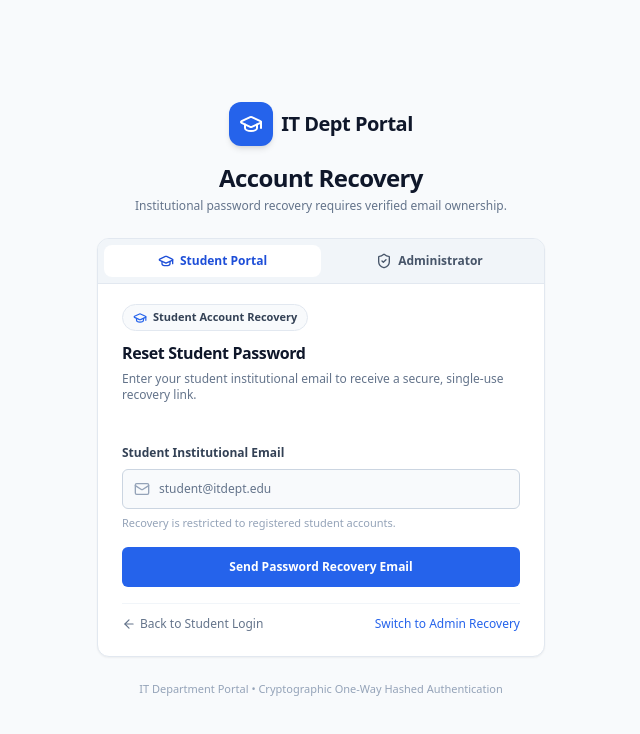
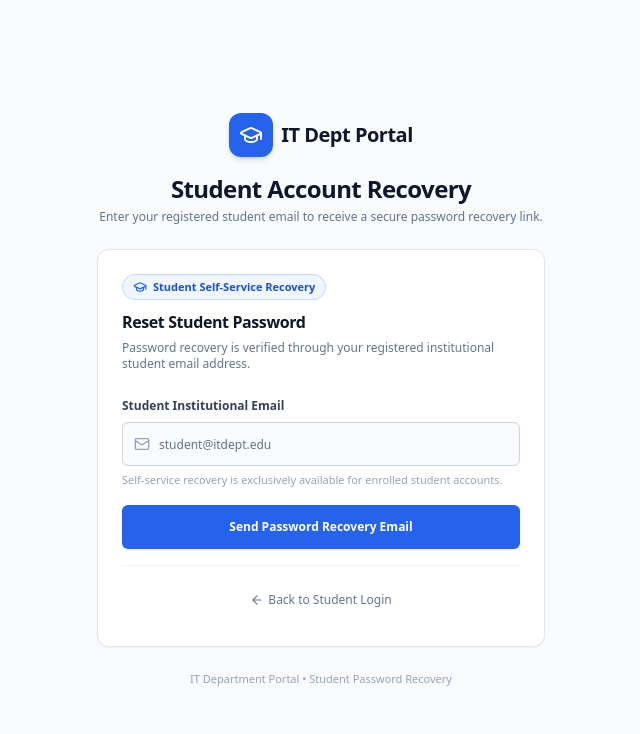
Before and after one commit to marksunga/SURVEY-SYSTEM-, a Next.js app: page /auth/forgot-password in a window 1280 px wide. Shown: the top 734 px of the page, without its empty margins (319-959 px from the left). Built offline with nearby package versions, Linux system fonts and the light colour scheme.

Commit message:
feat(auth): remove administrator self-service account recovery and scope recovery strictly to students

```diff
--- a/app/auth/forgot-password/page.tsx
+++ b/app/auth/forgot-password/page.tsx
@@ -1,8 +1,7 @@
 'use client';
 
-import { useState, Suspense } from 'react';
+import { useState } from 'react';
 import Link from 'next/link';
-import { useSearchParams } from 'next/navigation';
 import { forgotPasswordAction } from '@/app/actions/auth';
 import { Button } from '@/components/ui/button';
 import { Input } from '@/components/ui/input';
@@ -14,16 +13,10 @@ import {
   ArrowLeft,
   CheckCircle2,
   AlertCircle,
-  ShieldCheck,
-  ShieldAlert,
   Lock,
 } from 'lucide-react';
 
-function ForgotPasswordContent() {
-  const searchParams = useSearchParams();
-  const initialPortal = searchParams.get('portal') === 'admin' ? 'admin' : 'student';
-
-  const [activePortal, setActivePortal] = useState<'student' | 'admin'>(initialPortal);
+export default function ForgotPasswordPage() {
   const [email, setEmail] = useState('');
   const [submitted, setSubmitted] = useState(false);
   const [submittedEmail, setSubmittedEmail] = useState('');
@@ -35,9 +28,7 @@ function ForgotPasswordContent() {
     setLoading(true);
     setError(null);
 
-    formData.set('portal', activePortal);
     const enteredEmail = (formData.get('email') as string)?.trim();
-
     const res = await forgotPasswordAction(formData);
     setLoading(false);
 
@@ -48,12 +39,10 @@ function ForgotPasswordContent() {
       setSubmittedEmail(enteredEmail);
       setMessage(
         res.message ||
-          'A secure recovery link has been dispatched to your institutional email. Please check your inbox within 20 minutes.'
+          'A secure recovery link has been dispatched to your student email. Please check your inbox within 20 minutes.'
       );
     }
   }
-
-  const isStudent = activePortal === 'student';
 
   return (
     <div className="min-h-screen bg-slate-50 flex flex-col justify-center py-12 px-4 sm:px-6 lg:px-8">
@@ -64,71 +53,26 @@ function ForgotPasswordContent() {
           </div>
           <span className="text-xl font-bold text-slate-900 tracking-tight">IT Dept Portal</span>
         </Link>
-        <h1 className="text-2xl font-extrabold text-slate-900 tracking-tight">Account Recovery</h1>
+        <h1 className="text-2xl font-extrabold text-slate-900 tracking-tight">
+          Student Account Recovery
+        </h1>
         <p className="mt-1 text-xs text-slate-500">
-          Institutional password recovery requires verified email ownership.
+          Enter your registered student email to receive a secure password recovery link.
         </p>
       </div>
 
       <div className="mt-6 sm:mx-auto sm:w-full sm:max-w-md">
         <Card className="border-slate-200 bg-white shadow-sm overflow-hidden">
-          {/* Recovery Portal Role Selector Tabs */}
-          {!submitted && (
-            <div className="grid grid-cols-2 p-1.5 bg-slate-100 border-b border-slate-200">
-              <button
-                type="button"
-                onClick={() => {
-                  setActivePortal('student');
-                  setError(null);
-                }}
-                className={`py-2 px-3 text-xs font-semibold rounded-lg flex items-center justify-center gap-1.5 transition-all ${
-                  isStudent
-                    ? 'bg-white text-blue-700 shadow-xs'
-                    : 'text-slate-600 hover:text-slate-900 hover:bg-slate-200/60'
-                }`}
-              >
-                <GraduationCap className="h-4 w-4" />
-                <span>Student Portal</span>
-              </button>
-              <button
-                type="button"
-                onClick={() => {
-                  setActivePortal('admin');
-                  setError(null);
-                }}
-                className={`py-2 px-3 text-xs font-semibold rounded-lg flex items-center justify-center gap-1.5 transition-all ${
-                  !isStudent
-                    ? 'bg-slate-900 text-white shadow-xs'
-                    : 'text-slate-600 hover:text-slate-900 hover:bg-slate-200/60'
-                }`}
-              >
-                <ShieldCheck className="h-4 w-4" />
-                <span>Administrator</span>
-              </button>
-            </div>
-          )}
-
-          <CardHeader className="pb-3 pt-5">
-            <div className="inline-flex items-center gap-1.5 px-2.5 py-1 rounded-full text-[11px] font-semibold w-fit mb-1 border bg-slate-50 text-slate-700 border-slate-200">
-              {isStudent ? (
-                <>
-                  <GraduationCap className="h-3.5 w-3.5 text-blue-600" />
-                  <span>Student Account Recovery</span>
-                </>
-              ) : (
-                <>
-                  <ShieldCheck className="h-3.5 w-3.5 text-amber-600" />
-                  <span>Administrator Account Recovery</span>
-                </>
-              )}
+          <CardHeader className="pb-3 pt-6">
+            <div className="inline-flex items-center gap-1.5 px-2.5 py-1 rounded-full text-[11px] font-semibold w-fit mb-1 border bg-blue-50 text-blue-700 border-blue-200">
+              <GraduationCap className="h-3.5 w-3.5 text-blue-600" />
+              <span>Student Self-Service Recovery</span>
             </div>
             <CardTitle className="text-base text-slate-900">
-              {isStudent ? 'Reset Student Password' : 'Reset Administrator Password'}
+              Reset Student Password
             </CardTitle>
             <CardDescription className="text-xs text-slate-500">
-              {isStudent
-                ? 'Enter your student institutional email to receive a secure, single-use recovery link.'
-                : 'Enter your administrator institutional email to receive authorized recovery credentials.'}
+              Password recovery is verified through your registered institutional student email address.
             </CardDescription>
           </CardHeader>
 
@@ -149,21 +93,15 @@ function ForgotPasswordContent() {
                     <span>Email Verification Enforced</span>
                   </div>
                   <p className="text-[11px] text-slate-600 leading-relaxed">
-                    For your security, accounts cannot be recovered without clicking the link delivered to{' '}
+                    For your security, accounts cannot be recovered without opening the link delivered to{' '}
                     <strong>{submittedEmail}</strong>. The reset link is single-use and will expire in 20 minutes.
                   </p>
                 </div>
 
                 <div className="pt-4 flex flex-col gap-2">
-                  {isStudent ? (
-                    <Button asChild className="w-full bg-blue-600 hover:bg-blue-500 text-white text-xs h-10 font-semibold">
-                      <Link href="/student/login">Back to Student Login</Link>
-                    </Button>
-                  ) : (
-                    <Button asChild className="w-full bg-slate-900 hover:bg-slate-800 text-white text-xs h-10 font-semibold">
-                      <Link href="/admin/login">Back to Administrator Login</Link>
-                    </Button>
-                  )}
+                  <Button asChild className="w-full bg-blue-600 hover:bg-blue-500 text-white text-xs h-11 min-h-[44px] font-semibold cursor-pointer shadow-xs">
+                    <Link href="/student/login">Back to Student Login</Link>
+                  </Button>
                   <Button
                     type="button"
                     variant="ghost"
@@ -171,16 +109,14 @@ function ForgotPasswordContent() {
                       setSubmitted(false);
                       setError(null);
                     }}
-                    className="text-xs text-slate-500"
+                    className="text-xs text-slate-500 min-h-[44px] cursor-pointer"
                   >
-                    Resend or use another email
+                    Resend or enter another email
                   </Button>
                 </div>
               </div>
             ) : (
               <form action={handleSubmit} className="space-y-4">
-                <input type="hidden" name="portal" value={activePortal} />
-
                 {error && (
                   <div
                     role="alert"
@@ -196,10 +132,10 @@ function ForgotPasswordContent() {
 
                 <div className="space-y-1.5">
                   <Label htmlFor="recovery-email" className="text-xs font-semibold text-slate-700">
-                    {isStudent ? 'Student Institutional Email' : 'Administrator Institutional Email'}
+                    Student Institutional Email
                   </Label>
                   <div className="relative">
-                    <Mail className="h-4 w-4 absolute left-3 top-3 text-slate-400" />
+                    <Mail className="h-4 w-4 absolute left-3 top-3.5 text-slate-400" />
                     <Input
                       id="recovery-email"
                       name="email"
@@ -208,45 +144,31 @@ function ForgotPasswordContent() {
                       autoComplete="email"
                       value={email}
                       onChange={(e) => setEmail(e.target.value)}
-                      placeholder={isStudent ? 'student@itdept.edu' : 'admin@itdept.edu'}
-                      className="pl-9 text-xs h-10 border-slate-300 focus-visible:ring-blue-500"
+                      placeholder="student@itdept.edu"
+                      className="pl-9 text-xs h-11 border-slate-300 focus-visible:ring-blue-500"
                     />
                   </div>
                   <p className="text-[11px] text-slate-400">
-                    {isStudent
-                      ? 'Recovery is restricted to registered student accounts.'
-                      : 'Recovery is restricted to provisioned administrator accounts.'}
+                    Self-service recovery is exclusively available for enrolled student accounts.
                   </p>
                 </div>
 
                 <Button
                   type="submit"
                   disabled={loading}
-                  className={`w-full text-white text-xs font-semibold h-10 shadow-xs cursor-pointer ${
-                    isStudent ? 'bg-blue-600 hover:bg-blue-500' : 'bg-slate-900 hover:bg-slate-800'
-                  }`}
+                  className="w-full bg-blue-600 hover:bg-blue-500 text-white text-xs font-semibold h-11 min-h-[44px] shadow-xs cursor-pointer"
                 >
                   {loading ? 'Validating & Dispatching...' : 'Send Password Recovery Email'}
                 </Button>
 
-                <div className="flex items-center justify-between pt-3 text-xs border-t border-slate-100">
+                <div className="pt-3 border-t border-slate-100 text-center">
                   <Link
-                    href={isStudent ? '/student/login' : '/admin/login'}
-                    className="inline-flex items-center text-slate-500 hover:text-slate-800 font-medium"
+                    href="/student/login"
+                    className="inline-flex items-center text-xs text-slate-500 hover:text-slate-800 font-medium min-h-[44px] px-2"
                   >
                     <ArrowLeft className="h-3.5 w-3.5 mr-1" />
-                    {isStudent ? 'Back to Student Login' : 'Back to Admin Login'}
+                    Back to Student Login
                   </Link>
-                  <button
-                    type="button"
-                    onClick={() => {
-                      setActivePortal(isStudent ? 'admin' : 'student');
-                      setError(null);
-                    }}
-                    className="text-xs text-blue-600 hover:underline font-medium"
-                  >
-                    Switch to {isStudent ? 'Admin' : 'Student'} Recovery
-                  </button>
                 </div>
               </form>
             )}
@@ -254,23 +176,9 @@ function ForgotPasswordContent() {
         </Card>
 
         <p className="mt-6 text-center text-[11px] text-slate-400">
-          IT Department Portal • Cryptographic One-Way Hashed Authentication
+          IT Department Portal • Student Password Recovery
         </p>
       </div>
     </div>
   );
 }
-
-export default function ForgotPasswordPage() {
-  return (
-    <Suspense
-      fallback={
-        <div className="min-h-screen bg-slate-50 flex items-center justify-center">
-          <div className="h-8 w-8 border-2 border-blue-600 border-t-transparent rounded-full animate-spin" />
-        </div>
-      }
-    >
-      <ForgotPasswordContent />
-    </Suspense>
-  );
-}
--- a/app/auth/reset-password/page.tsx
+++ b/app/auth/reset-password/page.tsx
@@ -24,13 +24,11 @@ import { verifyResetTokenAction, resetPasswordWithTokenAction } from '@/app/acti
 function ResetPasswordForm() {
   const searchParams = useSearchParams();
   const token = searchParams.get('token') || '';
-  const portalParam = searchParams.get('portal') || '';
 
   const [verifying, setVerifying] = useState(true);
   const [tokenValid, setTokenValid] = useState(false);
   const [tokenError, setTokenError] = useState<string | null>(null);
   const [email, setEmail] = useState<string | null>(null);
-  const [roleId, setRoleId] = useState<string | null>(null);
 
   const [newPassword, setNewPassword] = useState('');
   const [confirmPassword, setConfirmPassword] = useState('');
@@ -42,7 +40,8 @@ function ResetPasswordForm() {
   const [success, setSuccess] = useState(false);
   const [successMessage, setSuccessMessage] = useState('');
 
-  const defaultInvalidMessage = 'Your password reset link is invalid or has expired. Please request a new recovery link.';
+  const defaultInvalidMessage =
+    'Your password reset link is invalid or has expired. Please request a new recovery link.';
 
   useEffect(() => {
     async function checkToken() {
@@ -53,11 +52,10 @@ function ResetPasswordForm() {
         return;
       }
 
-      const res = await verifyResetTokenAction(token, portalParam);
+      const res = await verifyResetTokenAction(token);
       if (res.valid) {
         setTokenValid(true);
         setEmail(res.email || null);
-        setRoleId(res.roleId || null);
       } else {
         setTokenValid(false);
         setTokenError(res.error || defaultInvalidMessage);
@@ -66,7 +64,7 @@ function ResetPasswordForm() {
     }
 
     checkToken();
-  }, [token, portalParam]);
+  }, [token]);
 
   // Real-time password requirement checks
   const criteria = useMemo(() => {
@@ -118,9 +116,6 @@ function ResetPasswordForm() {
     formData.append('token', token);
     formData.append('newPassword', newPassword);
     formData.append('confirmPassword', confirmPassword);
-    if (portalParam) {
-      formData.append('portal', portalParam);
-    }
 
     const res = await resetPasswordWithTokenAction(formData);
     setSubmitting(false);
@@ -129,27 +124,25 @@ function ResetPasswordForm() {
       setSubmitError(res.error);
     } else if (res?.success) {
       setSuccess(true);
-      setSuccessMessage(res.message || 'Your password has been changed successfully. You may now log in with your new credentials.');
-      if (res.roleId) {
-        setRoleId(res.roleId);
-      }
+      setSuccessMessage(
+        res.message ||
+          'Your password has been changed successfully. You may now log in with your new credentials.'
+      );
     }
   }
-
-  const isAdmin = roleId === 'ADMINISTRATOR' || portalParam === 'admin';
 
   return (
     <Card className="border-slate-200 bg-white shadow-sm overflow-hidden">
       <CardHeader className="pb-4">
         <div className="inline-flex items-center gap-1.5 px-2.5 py-1 rounded-full bg-blue-50 border border-blue-200 text-blue-800 text-[11px] font-semibold w-fit mb-1">
           <ShieldCheck className="h-3.5 w-3.5 text-blue-600" />
-          <span>Cryptographic Credential Recovery</span>
+          <span>Student Security & Recovery</span>
         </div>
         <CardTitle className="text-lg text-slate-900">
-          {isAdmin ? 'Reset Administrator Password' : 'Reset Student Password'}
+          Reset Student Password
         </CardTitle>
         <CardDescription className="text-xs text-slate-500">
-          {email ? `Verified Institutional Account: ${email}` : 'Enter your new password below.'}
+          {email ? `Verified Student Account: ${email}` : 'Enter your new student password below.'}
         </CardDescription>
       </CardHeader>
       <CardContent className="space-y-5">
@@ -170,17 +163,13 @@ function ResetPasswordForm() {
               </p>
             </div>
             <Button asChild size="sm" className="bg-blue-600 hover:bg-blue-500 text-white text-xs">
-              <Link href={`/auth/forgot-password${portalParam ? `?portal=${portalParam}` : ''}`}>
+              <Link href="/auth/forgot-password">
                 Request New Recovery Link
               </Link>
             </Button>
-            <div className="pt-2 flex justify-center gap-4 text-xs text-slate-500">
+            <div className="pt-2 text-center text-xs text-slate-500">
               <Link href="/student/login" className="hover:text-slate-800 font-medium">
-                Student Login
-              </Link>
-              <span>•</span>
-              <Link href="/admin/login" className="hover:text-slate-800 font-medium">
-                Admin Login
+                Back to Student Login
               </Link>
             </div>
           </div>
@@ -200,18 +189,12 @@ function ResetPasswordForm() {
                 <CheckCircle2 className="h-3.5 w-3.5 text-emerald-600" />
                 <span>Single-Use Token Consumed</span>
               </div>
-              <p>Your previous recovery link has been revoked and all existing sessions terminated.</p>
+              <p>Your recovery link has been revoked and all existing sessions terminated.</p>
             </div>
-            <div className="pt-2 flex flex-col gap-2">
-              {isAdmin ? (
-                <Button asChild className="w-full bg-slate-900 hover:bg-slate-800 text-white text-xs h-10 font-semibold">
-                  <Link href="/admin/login">Sign In as Administrator</Link>
-                </Button>
-              ) : (
-                <Button asChild className="w-full bg-blue-600 hover:bg-blue-500 text-white text-xs h-10 font-semibold">
-                  <Link href="/student/login">Sign In to Student Portal</Link>
-                </Button>
-              )}
+            <div className="pt-2">
+              <Button asChild className="w-full bg-blue-600 hover:bg-blue-500 text-white text-xs h-11 min-h-[44px] font-semibold cursor-pointer shadow-xs">
+                <Link href="/student/login">Sign In to Student Portal</Link>
+              </Button>
             </div>
           </div>
         ) : (
@@ -229,7 +212,7 @@ function ResetPasswordForm() {
             {/* New Password Field */}
             <div className="space-y-1.5">
               <Label htmlFor="new-password" className="text-xs font-semibold text-slate-700">
-                New Password
+                New Student Password
               </Label>
               <div className="relative">
                 <Lock className="h-4 w-4 absolute left-3 top-3 text-slate-400" />
@@ -370,20 +353,18 @@ function ResetPasswordForm() {
             <Button
               type="submit"
               disabled={submitting || strengthScore < 100 || !criteria.matches}
-              className={`w-full text-white text-xs font-semibold h-10 shadow-xs cursor-pointer disabled:opacity-50 ${
-                isAdmin ? 'bg-slate-900 hover:bg-slate-800' : 'bg-blue-600 hover:bg-blue-500'
-              }`}
+              className="w-full bg-blue-600 hover:bg-blue-500 text-white text-xs font-semibold h-11 min-h-[44px] shadow-xs cursor-pointer disabled:opacity-50"
             >
               {submitting ? 'Updating Credentials...' : 'Submit New Password'}
             </Button>
 
             <div className="text-center pt-2">
               <Link
-                href={isAdmin ? '/admin/login' : '/student/login'}
-                className="inline-flex items-center text-xs font-medium text-slate-500 hover:text-slate-800"
+                href="/student/login"
+                className="inline-flex items-center text-xs font-medium text-slate-500 hover:text-slate-800 min-h-[44px] px-2"
               >
                 <ArrowLeft className="h-3.5 w-3.5 mr-1" />
-                Back to {isAdmin ? 'Administrator' : 'Student'} Login
+                Back to Student Login
               </Link>
             </div>
           </form>
@@ -407,7 +388,7 @@ export default function ResetPasswordPage() {
           Reset Your Password
         </h1>
         <p className="mt-1 text-xs text-slate-500">
-          Establish new security credentials for your verified institutional account.
+          Establish new security credentials for your verified student account.
         </p>
       </div>
 
--- a/lib/supabase/mock-adapter.ts
+++ b/lib/supabase/mock-adapter.ts
@@ -519,12 +519,17 @@ export const MockAdapter = {
       return { error: 'This account has been deactivated. Please contact IT Administration.' };
     }
 
-    // Strict role isolation: Students cannot recover admin accounts; Admins cannot recover student accounts
+    // Administrator accounts cannot be recovered via self-service; must be provisioned directly
+    if (profile.role_id === 'ADMINISTRATOR') {
+      return {
+        error: 'Access denied: Administrator accounts cannot be reset via online self-service. Please contact IT Department Administration.',
+      };
+    }
+
+    // Strict role isolation: Only STUDENT accounts permitted for self-service recovery
     if (expectedRole && profile.role_id !== expectedRole) {
-      const portalLabel = expectedRole === 'ADMINISTRATOR' ? 'Administrator' : 'Student';
-      const oppositeLabel = expectedRole === 'ADMINISTRATOR' ? 'Student' : 'Administrator';
       return {
-        error: `Access denied: This email belongs to a ${oppositeLabel} account. Please use the ${oppositeLabel} recovery portal.`,
+        error: 'Access denied: Self-service recovery is exclusively available for student accounts.',
       };
     }
 
```
Also changed, not shown: app/actions/auth.ts (+19 -35 lines), app/admin/login/page.tsx (+3 -11 lines), scripts/test-survey-flow.ts (+9 -9 lines).
